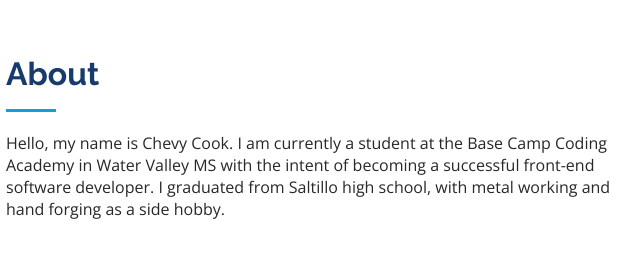
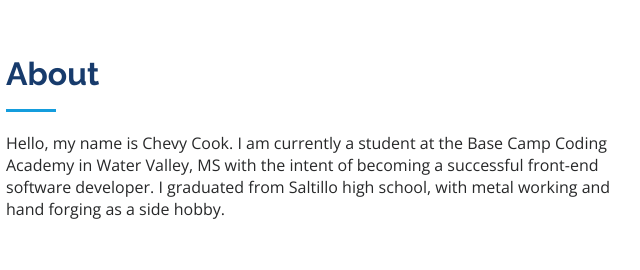
Before and after one commit to ChevyCook/My-Portfolio, a plain HTML site: page index.html in a window 1280 px wide. Shown: the part 960-1230 px from the top of the page, 302-942 px from the left. Drawn offline with nearby package versions, Linux system fonts and the light colour scheme; a script that the page names is missing.

Commit message:
grammar fix

```diff
--- a/index.html
+++ b/index.html
@@ -45,10 +45,10 @@
             <h2>About</h2>
             <p>
               Hello, my name is Chevy Cook. I am currently a student at the Base
-              Camp Coding Academy in Water Valley MS with the intent of becoming
-              a successful front-end software developer. I graduated from
-              Saltillo high school, with metal working and hand forging as a
-              side hobby.
+              Camp Coding Academy in Water Valley, MS with the intent of
+              becoming a successful front-end software developer. I graduated
+              from Saltillo high school, with metal working and hand forging as
+              a side hobby.
             </p>
           </div>
         </div>
```
